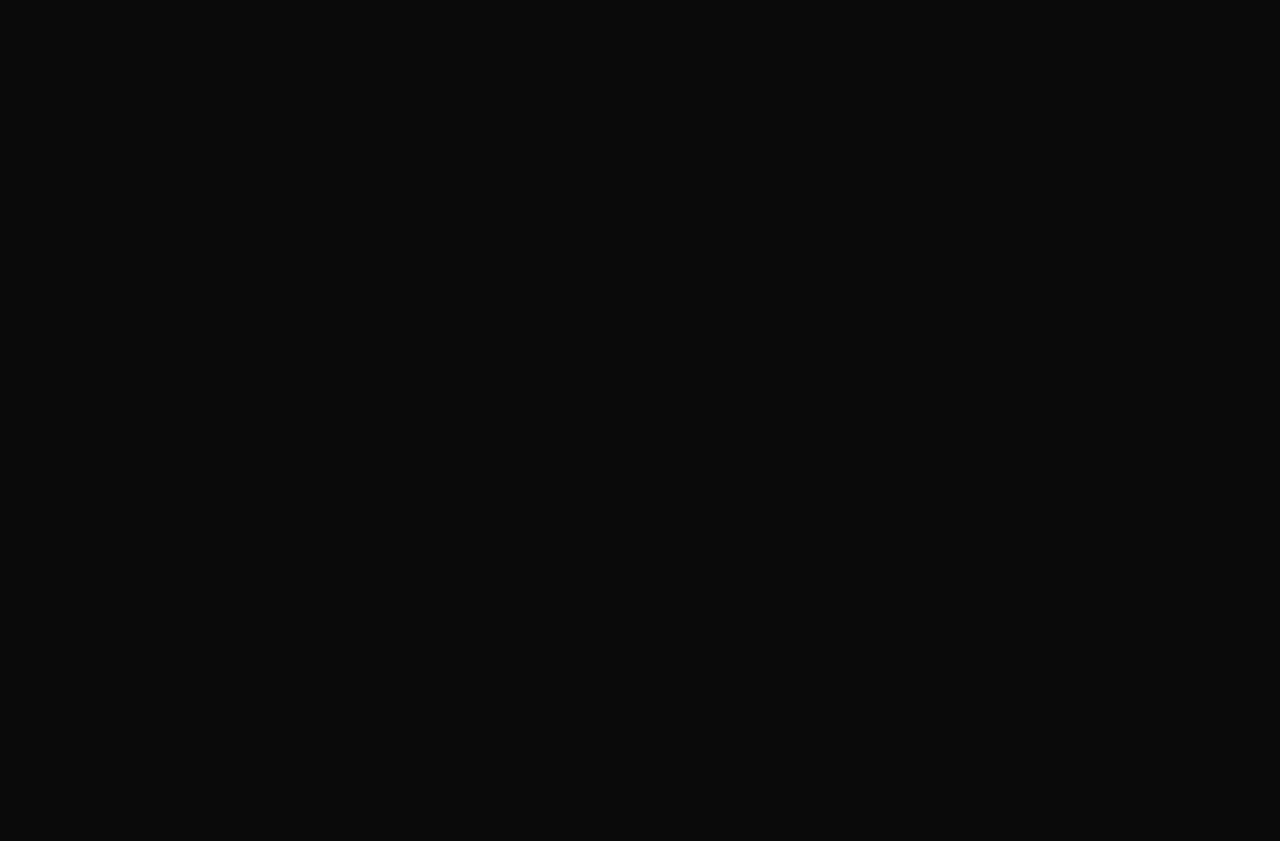
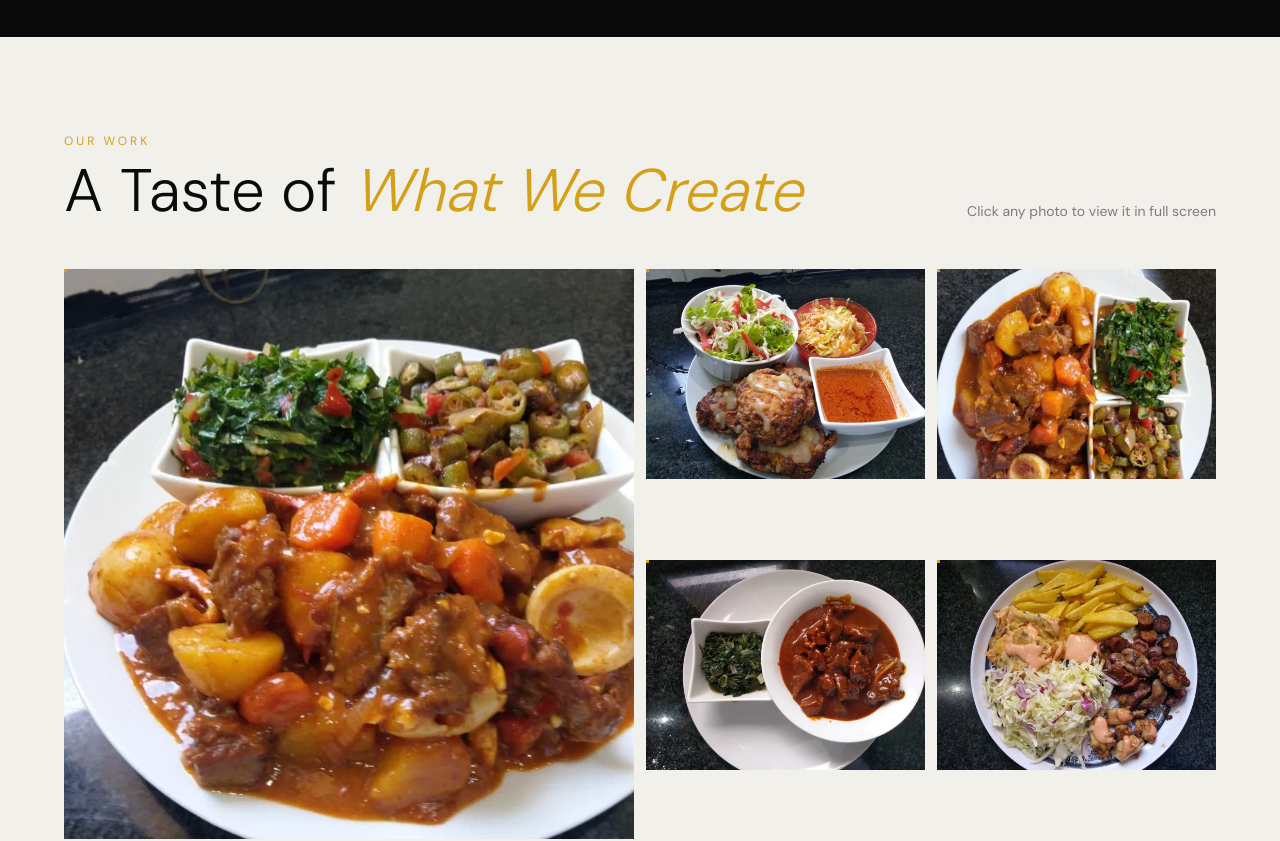
Before and after one commit to GiftWA/culinary-harmony, a Next.js app: page / in a window 1280 px wide. Shown: the part 1940-2781 px from the top of the page. Before the commit the page ends 1977 px from the top, so only its background shows below. Built offline with nearby package versions, Linux system fonts and the light colour scheme.

Commit message:
Phase 3: Gallery section with food photo grid and lightbox

```diff
--- /dev/null
+++ b/app/components/Gallery.tsx
@@ -0,0 +1,94 @@
+'use client';
+
+import { useState } from 'react';
+import Image from 'next/image';
+
+const photos = [
+  { src: '/images/food-1.png', label: 'Beef Stew & Vegetables' },
+  { src: '/images/food-2.png', label: 'Fried Chicken & Salad' },
+  { src: '/images/food-3.png', label: 'Beef Stew Top View' },
+  { src: '/images/food-4.png', label: 'Meat Stew & Greens' },
+  { src: '/images/food-5.png', label: 'Mixed Grill Plate' },
+  { src: '/images/food-6.png', label: 'Chicken Curry' },
+  { src: '/images/food-7.png', label: 'Bruschetta Toast' },
+  { src: '/images/food-8.png', label: 'Crispy Chicken Strips' },
+  { src: '/images/food-9.png', label: 'Sauced Chicken' },
+  { src: '/images/food-10.png', label: 'Baked Goods & Cookies' },
+];
+
+export default function Gallery() {
+  const [selected, setSelected] = useState<string | null>(null);
+
+  return (
+    <section id="gallery" className="bg-[#f2f0ea] py-24 px-6 lg:px-16">
+
+      {/* Header */}
+      <div className="max-w-7xl mx-auto mb-12">
+        <span className="text-[#d4a017] text-xs tracking-[0.25em] uppercase block mb-3">
+          Our Work
+        </span>
+        <div className="flex flex-col lg:flex-row lg:items-end justify-between gap-4">
+          <h2 className="font-display text-4xl lg:text-6xl font-light text-[#0a0a0a]">
+            A Taste of <em className="italic text-[#d4a017]">What We Create</em>
+          </h2>
+          <p className="text-[#0a0a0a]/50 text-sm max-w-xs">
+            Click any photo to view it in full screen
+          </p>
+        </div>
+      </div>
+
+      {/* Masonry-style Grid */}
+      <div className="max-w-7xl mx-auto grid grid-cols-2 md:grid-cols-3 lg:grid-cols-4 gap-3">
+        {photos.map((photo, i) => (
+          <div
+            key={photo.src}
+            onClick={() => setSelected(photo.src)}
+            className={`relative overflow-hidden cursor-pointer group
+              ${i === 0 || i === 5 ? 'col-span-2 row-span-2' : ''}
+            `}
+            style={{ aspectRatio: i === 0 || i === 5 ? '1/1' : '4/3' }}
+          >
+            <Image
+              src={photo.src}
+              alt={photo.label}
+              fill
+              className="object-cover group-hover:scale-110 transition-transform duration-700"
+            />
+            {/* Hover overlay */}
+            <div className="absolute inset-0 bg-[#0a0a0a]/0 group-hover:bg-[#0a0a0a]/50 transition-all duration-300 flex items-end">
+              <p className="text-[#fafaf8] text-sm font-light tracking-wide px-4 pb-4 translate-y-4 group-hover:translate-y-0 opacity-0 group-hover:opacity-100 transition-all duration-300">
+                {photo.label}
+              </p>
+            </div>
+            {/* Gold corner accent */}
+            <div className="absolute top-0 left-0 w-0 h-0 border-t-[3px] border-l-[3px] border-[#d4a017] group-hover:w-8 group-hover:h-8 transition-all duration-300" />
+          </div>
+        ))}
+      </div>
+
+      {/* Lightbox */}
+      {selected && (
+        <div
+          className="fixed inset-0 bg-black/95 z-50 flex items-center justify-center p-4"
+          onClick={() => setSelected(null)}
+        >
+          <button
+            className="absolute top-6 right-6 text-[#fafaf8] text-3xl hover:text-[#d4a017] transition-colors"
+            onClick={() => setSelected(null)}
+          >
+            ✕
+          </button>
+          <div className="relative w-full max-w-4xl max-h-[85vh] aspect-square">
+            <Image
+              src={selected}
+              alt="Food photo"
+              fill
+              className="object-contain"
+            />
+          </div>
+        </div>
+      )}
+
+    </section>
+  );
+}
--- a/app/page.tsx
+++ b/app/page.tsx
@@ -1,6 +1,7 @@
 import Navbar from './components/Navbar';
 import Hero from './components/Hero';
 import Services from './components/Services';
+import Gallery from './components/Gallery';
 
 export default function Home() {
   return (
@@ -8,6 +9,7 @@ export default function Home() {
       <Navbar />
       <Hero />
       <Services />
+      <Gallery/>
     </main>
   );
 }
```
